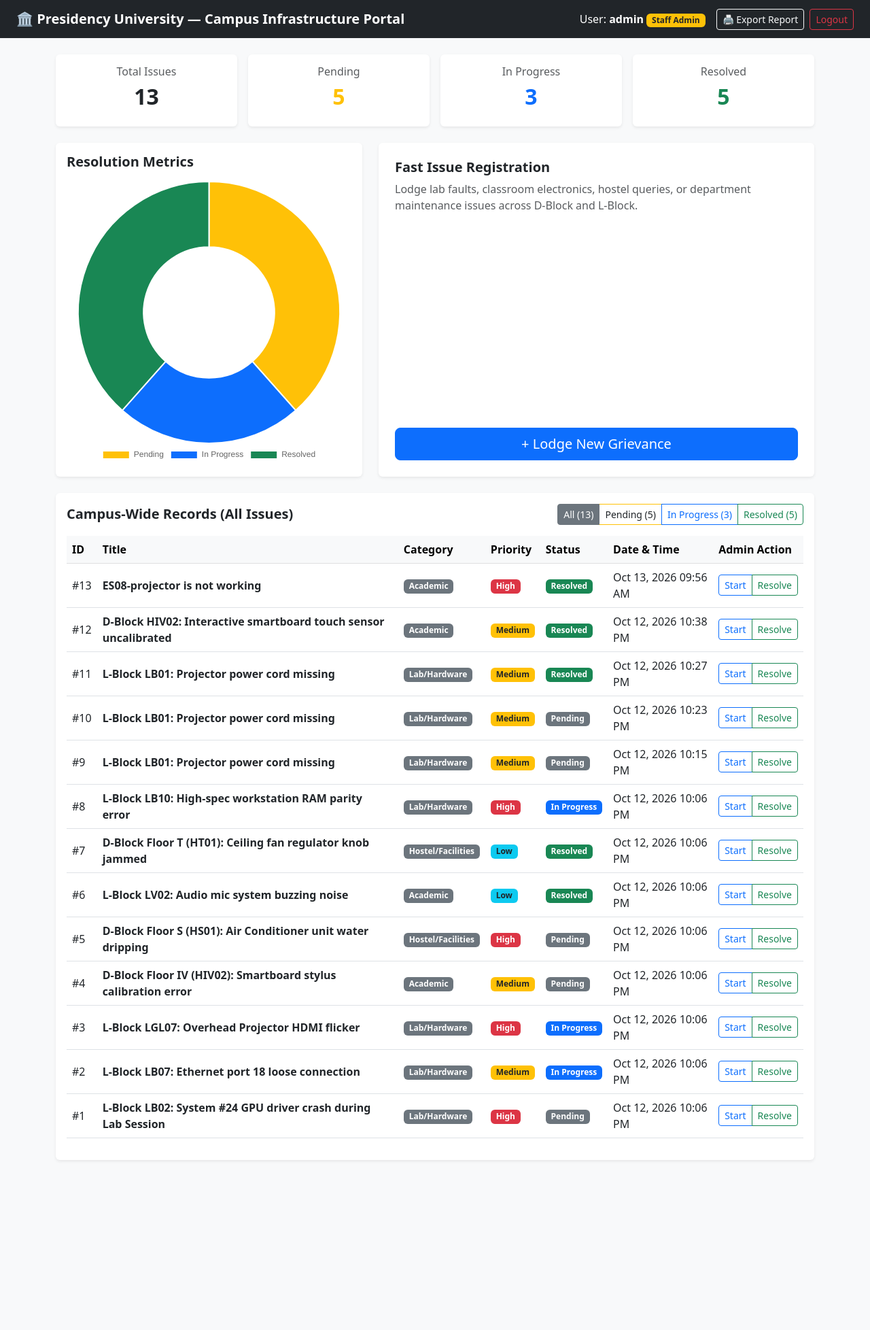
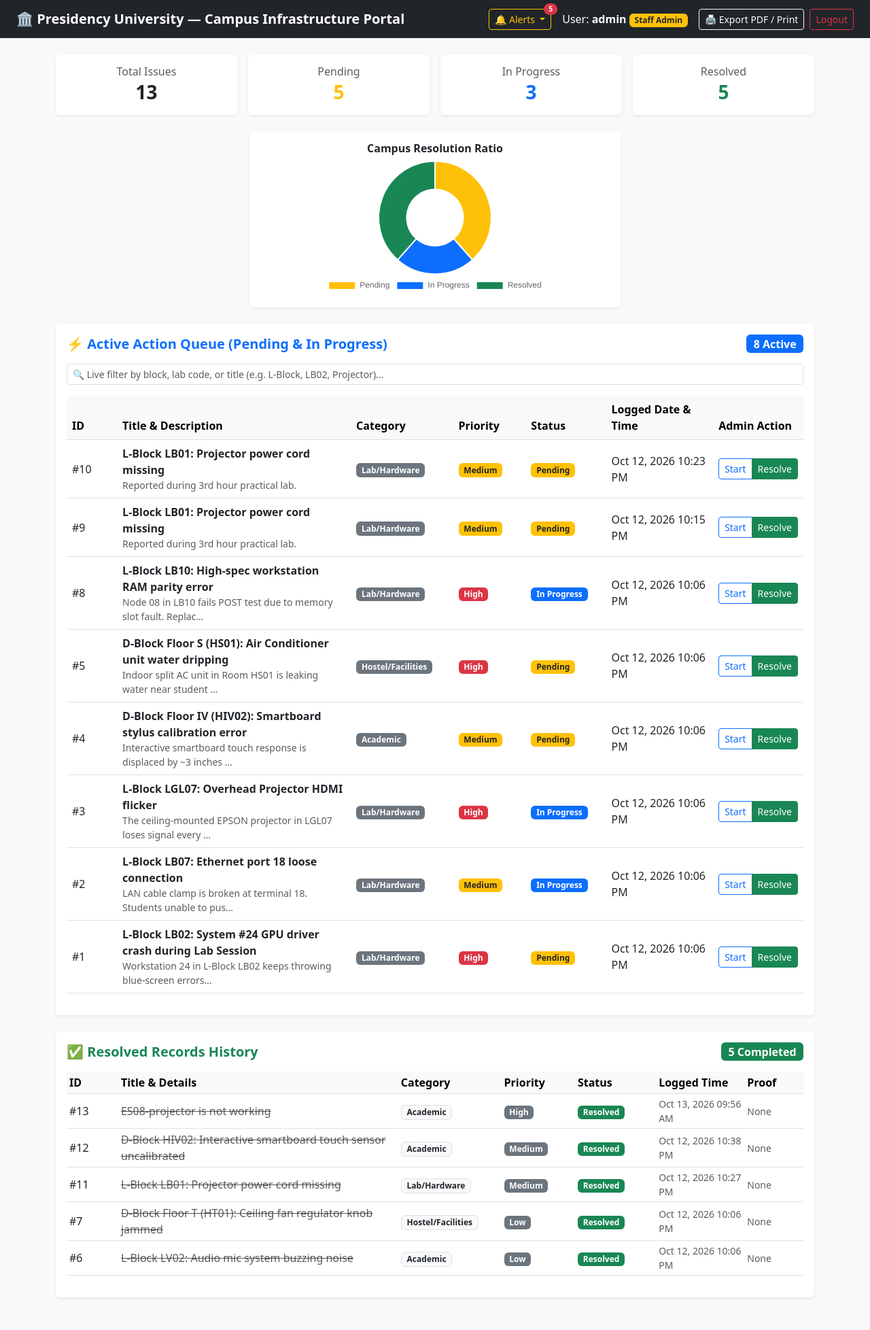
Before and after one commit to shravyasowmya29-bot/FULLSTACK, a Django app: page / in a window 1280 px wide. Shown: the whole page at 68% size. Before the commit the page ends 1707 px from the top, so only its background shows below. Run offline with Django 5.2, Linux system fonts and the light colour scheme; a user stored in the database is signed in; data comes from the database, SQL or seed files in the repository; both versions use the stored data as it was after the commit.

Commit message:
Update campus portal project

```diff
--- a/config/urls.py
+++ b/config/urls.py
@@ -6,4 +6,7 @@ from django.conf.urls.static import static
 urlpatterns = [
     path('admin/', admin.site.urls),
     path('', include('core.urls')),
-] + static(settings.MEDIA_URL, document_root=settings.MEDIA_ROOT)
+]
+
+if settings.DEBUG:
+    urlpatterns += static(settings.MEDIA_URL, document_root=settings.MEDIA_ROOT)
--- a/core/templates/core/dashboard.html
+++ b/core/templates/core/dashboard.html
@@ -4,25 +4,106 @@
   <meta charset="UTF-8">
   <title>Presidency University - Grievance Portal</title>
   <link href="https://cdn.jsdelivr.net/npm/bootstrap@5.3.0/dist/css/bootstrap.min.css" rel="stylesheet">
+  <script src="https://cdn.jsdelivr.net/npm/bootstrap@5.3.0/dist/js/bootstrap.bundle.min.js"></script>
   <script src="https://cdn.jsdelivr.net/npm/chart.js"></script>
   <style>
+    body {
+      background-color: #f8f9fa;
+    }
+
+    @page {
+      size: A4 landscape;
+      margin: 10mm;
+    }
+
     @media print {
+      body {
+        background-color: #ffffff !important;
+        font-size: 10pt;
+        color: #000;
+      }
       .no-print {
         display: none !important;
       }
+      .container {
+        max-width: 100% !important;
+        width: 100% !important;
+        padding: 0 !important;
+        margin: 0 !important;
+      }
       .card {
-        border: 1px solid #ccc !important;
+        border: 1px solid #dee2e6 !important;
         box-shadow: none !important;
+        break-inside: avoid;
+        page-break-inside: avoid;
+      }
+      .table {
+        width: 100% !important;
+        table-layout: fixed;
+      }
+      .table th, .table td {
+        padding: 6px 8px !important;
+        font-size: 9pt !important;
+        vertical-align: middle !important;
+        word-wrap: break-word;
+      }
+      tr {
+        break-inside: avoid;
+        page-break-inside: avoid;
+      }
+      .navbar {
+        padding: 8px 14px !important;
+        margin-bottom: 12px !important;
+        background-color: #212529 !important;
+        -webkit-print-color-adjust: exact;
+        print-color-adjust: exact;
+      }
+      .badge {
+        border: 1px solid #bbb !important;
+        -webkit-print-color-adjust: exact;
+        print-color-adjust: exact;
+      }
+      #chartWrapper {
+        max-width: 250px !important;
+        margin: 0 auto;
       }
     }
   </style>
 </head>
-<body class="bg-light">
+<body>
 
-<!-- Navigation Bar -->
+<!-- Navbar -->
 <nav class="navbar navbar-dark bg-dark px-4 mb-4">
-  <a class="navbar-brand fw-bold" href="{% url 'dashboard' %}">🏛️ Presidency University — Campus Infrastructure Portal</a>
+  <div class="container-fluid px-0 d-flex justify-content-between align-items-center">
+    <a class="navbar-brand fw-bold mb-0" href="{% url 'dashboard' %}">🏛️ Presidency University — Campus Infrastructure Portal</a>
     <div class="d-flex align-items-center">
+
+      {% if request.user.is_staff or request.user.is_superuser %}
+        <!-- Admin Notification Dropdown -->
+        <div class="dropdown me-3 no-print">
+          <button class="btn btn-outline-warning btn-sm dropdown-toggle position-relative" type="button" id="notifDropdown" data-bs-toggle="dropdown" aria-expanded="false">
+            🔔 Alerts
+            {% if pending > 0 %}
+              <span class="position-absolute top-0 start-100 translate-middle badge rounded-pill bg-danger">
+                {{ pending }}
+              </span>
+            {% endif %}
+          </button>
+          <ul class="dropdown-menu dropdown-menu-end shadow" aria-labelledby="notifDropdown" style="min-width: 290px;">
+            <li class="dropdown-header fw-bold">Pending Campus Tickets</li>
+            {% for p in recent_pending %}
+              <li>
+                <a class="dropdown-item small py-2 border-bottom" href="#activeSection">
+                  <span class="badge bg-danger">{{ p.priority }}</span> <strong>#{{ p.id }}</strong> {{ p.title|truncatechars:26 }}
+                </a>
+              </li>
+            {% empty %}
+              <li><span class="dropdown-item text-muted small">No pending tickets right now!</span></li>
+            {% endfor %}
+          </ul>
+        </div>
+      {% endif %}
+
       <span class="text-white me-3">
         User: <strong>{{ request.user.username }}</strong>
         {% if request.user.is_staff or request.user.is_superuser %}
@@ -31,105 +112,114 @@
           <span class="badge bg-info text-dark">Student</span>
         {% endif %}
       </span>
-    <button onclick="window.print()" class="btn btn-sm btn-outline-light me-2 no-print">🖨️ Export Report</button>
+
+      <button onclick="window.print()" class="btn btn-sm btn-outline-light me-2 no-print">🖨️ Export PDF / Print</button>
       <form method="post" action="{% url 'logout' %}" class="d-inline no-print">
         {% csrf_token %}
         <button type="submit" class="btn btn-sm btn-outline-danger">Logout</button>
       </form>
+    </div>
   </div>
 </nav>
 
 <div class="container pb-5">
   <!-- Metrics Counters -->
   <div class="row g-3 mb-4">
-    <div class="col-md-3">
+    <div class="col-3">
       <div class="card p-3 shadow-sm border-0 text-center">
-        <h6 class="text-muted">Total Issues</h6>
-        <h2 class="fw-bold">{{ total }}</h2>
+        <h6 class="text-muted mb-1">Total Issues</h6>
+        <h3 class="fw-bold mb-0">{{ total }}</h3>
       </div>
     </div>
-    <div class="col-md-3">
+    <div class="col-3">
       <div class="card p-3 shadow-sm border-0 text-center">
-        <h6 class="text-muted">Pending</h6>
-        <h2 class="fw-bold text-warning">{{ pending }}</h2>
+        <h6 class="text-muted mb-1">Pending</h6>
+        <h3 class="fw-bold text-warning mb-0">{{ pending }}</h3>
       </div>
     </div>
-    <div class="col-md-3">
+    <div class="col-3">
       <div class="card p-3 shadow-sm border-0 text-center">
-        <h6 class="text-muted">In Progress</h6>
-        <h2 class="fw-bold text-primary">{{ in_progress }}</h2>
+        <h6 class="text-muted mb-1">In Progress</h6>
+        <h3 class="fw-bold text-primary mb-0">{{ in_progress }}</h3>
       </div>
     </div>
-    <div class="col-md-3">
+    <div class="col-3">
       <div class="card p-3 shadow-sm border-0 text-center">
-        <h6 class="text-muted">Resolved</h6>
-        <h2 class="fw-bold text-success">{{ resolved }}</h2>
+        <h6 class="text-muted mb-1">Resolved</h6>
+        <h3 class="fw-bold text-success mb-0">{{ resolved }}</h3>
       </div>
     </div>
   </div>
 
-  <!-- Analytics and Quick Submission -->
+  <!-- Analytics & Registration Area -->
   <div class="row g-4 mb-4">
-    <div class="col-md-5">
-      <div class="card p-3 shadow-sm border-0 h-100">
-        <h5 class="fw-bold mb-3">Resolution Metrics</h5>
-        <canvas id="statusChart" height="200"></canvas>
+    <div class="{% if request.user.is_staff or request.user.is_superuser %}col-md-6 mx-auto{% else %}col-md-5{% endif %}">
+      <div class="card p-3 shadow-sm border-0 h-100 text-center">
+        <h6 class="fw-bold mb-2">Campus Resolution Ratio</h6>
+        <div id="chartWrapper" style="max-height: 200px; display: flex; justify-content: center;">
+          <canvas id="statusChart"></canvas>
         </div>
       </div>
+    </div>
+
+    <!-- Lodging card shown strictly to students -->
+    {% if not request.user.is_staff and not request.user.is_superuser %}
     <div class="col-md-7">
       <div class="card p-4 shadow-sm border-0 h-100 d-flex flex-column justify-content-between">
         <div>
           <h5 class="fw-bold">Fast Issue Registration</h5>
-          <p class="text-muted">Lodge lab faults, classroom electronics, hostel queries, or department maintenance issues across D-Block and L-Block.</p>
+          <p class="text-muted">Lodge lab hardware defects, classroom electronics, hostel queries, or department maintenance issues across D-Block and L-Block.</p>
         </div>
         <a href="{% url 'submit' %}" class="btn btn-primary btn-lg w-100 no-print">+ Lodge New Grievance</a>
       </div>
     </div>
+    {% endif %}
   </div>
 
-  <!-- Issues Data Table with Filter Tabs -->
-  <div class="card p-3 shadow-sm border-0">
+  <!-- Section 1: Active Tickets Queue -->
+  <div class="card p-3 shadow-sm border-0 mb-4" id="activeSection">
     <div class="d-flex flex-wrap justify-content-between align-items-center mb-3 gap-2">
-      <h5 class="fw-bold mb-0">
-        {% if request.user.is_staff or request.user.is_superuser %}
-          Campus-Wide Records (All Issues)
-        {% else %}
-          My Lodged Grievances
-        {% endif %}
-      </h5>
+      <h5 class="fw-bold mb-0 text-primary">⚡ Active Action Queue (Pending & In Progress)</h5>
+      <span class="badge bg-primary fs-6">{{ active_grievances.count }} Active</span>
+    </div>
 
-      <!-- Filter Tabs -->
-      <div class="btn-group btn-group-sm no-print" role="group" id="filterBtnGroup">
-        <button type="button" class="btn btn-outline-secondary active" onclick="filterTable(event, 'all')">All ({{ total }})</button>
-        <button type="button" class="btn btn-outline-warning text-dark" onclick="filterTable(event, 'Pending')">Pending ({{ pending }})</button>
-        <button type="button" class="btn btn-outline-primary" onclick="filterTable(event, 'In Progress')">In Progress ({{ in_progress }})</button>
-        <button type="button" class="btn btn-outline-success" onclick="filterTable(event, 'Resolved')">Resolved ({{ resolved }})</button>
-      </div>
+    <!-- Live Search Filter -->
+    <div class="mb-3 no-print">
+      <input
+        type="text"
+        id="tableSearch"
+        class="form-control form-control-sm"
+        placeholder="🔍 Live filter by block, lab code, or title (e.g. L-Block, LB02, Projector)..."
+        onkeyup="searchActiveTable()"
+      >
     </div>
 
     <div class="table-responsive">
-      <table class="table table-hover align-middle" id="grievanceTable">
+      <table class="table table-hover align-middle" id="activeTable">
         <thead class="table-light">
           <tr>
-            <th>ID</th>
-            <th>Title</th>
-            <th>Category</th>
-            <th>Priority</th>
-            <th>Status</th>
-            <th>Date & Time</th>
+            <th style="width: 7%;">ID</th>
+            <th style="width: 33%;">Title & Description</th>
+            <th style="width: 14%;">Category</th>
+            <th style="width: 10%;">Priority</th>
+            <th style="width: 11%;">Status</th>
+            <th style="width: 15%;">Logged Date & Time</th>
             {% if request.user.is_staff or request.user.is_superuser %}
-            <th class="no-print">Admin Action</th>
+              <th style="width: 10%;" class="no-print">Admin Action</th>
             {% endif %}
           </tr>
         </thead>
         <tbody>
-          {% for g in grievances %}
-          <tr data-status="{{ g.status }}">
+          {% for g in active_grievances %}
+          <tr>
             <td>#{{ g.id }}</td>
             <td class="fw-semibold">
               {{ g.title }}
+              {% if g.description %}
+                <div class="small text-muted fw-normal">{{ g.description|truncatechars:65 }}</div>
+              {% endif %}
               {% if g.attachment %}
-                <a href="{{ g.attachment.url }}" target="_blank" class="badge bg-light text-primary border text-decoration-none ms-1">📷 Attachment</a>
+                <a href="{{ g.attachment.url }}" target="_blank" class="badge bg-light text-primary border text-decoration-none mt-1 d-inline-block">📷 View Photo</a>
               {% endif %}
             </td>
             <td><span class="badge bg-secondary">{{ g.category }}</span></td>
@@ -139,7 +229,7 @@
               </span>
             </td>
             <td>
-              <span class="badge {% if g.status == 'Resolved' %}bg-success{% elif g.status == 'In Progress' %}bg-primary{% else %}bg-secondary{% endif %}">
+              <span class="badge {% if g.status == 'In Progress' %}bg-primary{% else %}bg-warning text-dark{% endif %}">
                 {{ g.status }}
               </span>
             </td>
@@ -148,14 +238,63 @@
             <td class="no-print">
               <div class="btn-group btn-group-sm">
                 <a href="{% url 'update_status' g.id 'In Progress' %}" class="btn btn-outline-primary">Start</a>
-                <a href="{% url 'update_status' g.id 'Resolved' %}" class="btn btn-outline-success">Resolve</a>
+                <a href="{% url 'update_status' g.id 'Resolved' %}" class="btn btn-success text-white">Resolve</a>
               </div>
             </td>
             {% endif %}
           </tr>
           {% empty %}
           <tr>
-            <td colspan="7" class="text-center text-muted py-4">No issues filed yet.</td>
+            <td colspan="{% if request.user.is_staff or request.user.is_superuser %}7{% else %}6{% endif %}" class="text-center text-muted py-4">No active grievances pending resolution.</td>
+          </tr>
+          {% endfor %}
+        </tbody>
+      </table>
+    </div>
+  </div>
+
+  <!-- Section 2: Dedicated Resolved Records Archive -->
+  <div class="card p-3 shadow-sm border-0">
+    <div class="d-flex justify-content-between align-items-center mb-3">
+      <h5 class="fw-bold mb-0 text-success">✅ Resolved Records History</h5>
+      <span class="badge bg-success fs-6">{{ resolved }} Completed</span>
+    </div>
+
+    <div class="table-responsive">
+      <table class="table table-hover align-middle table-sm" id="resolvedTable">
+        <thead class="table-light">
+          <tr>
+            <th style="width: 7%;">ID</th>
+            <th style="width: 38%;">Title & Details</th>
+            <th style="width: 14%;">Category</th>
+            <th style="width: 10%;">Priority</th>
+            <th style="width: 11%;">Status</th>
+            <th style="width: 12%;">Logged Time</th>
+            <th style="width: 8%;">Proof</th>
+          </tr>
+        </thead>
+        <tbody>
+          {% for g in resolved_grievances %}
+          <tr>
+            <td>#{{ g.id }}</td>
+            <td>
+              <span class="text-muted text-decoration-line-through">{{ g.title }}</span>
+            </td>
+            <td><span class="badge bg-light text-dark border">{{ g.category }}</span></td>
+            <td><span class="badge bg-secondary">{{ g.priority }}</span></td>
+            <td><span class="badge bg-success">Resolved</span></td>
+            <td class="small text-muted">{{ g.created_at|date:"M d, Y h:i A" }}</td>
+            <td>
+              {% if g.attachment %}
+                <a href="{{ g.attachment.url }}" target="_blank" class="badge bg-light text-success border text-decoration-none">📷 Proof</a>
+              {% else %}
+                <span class="text-muted small">None</span>
+              {% endif %}
+            </td>
+          </tr>
+          {% empty %}
+          <tr>
+            <td colspan="7" class="text-center text-muted py-4">No resolved records in the archive yet.</td>
           </tr>
           {% endfor %}
         </tbody>
@@ -164,9 +303,8 @@
   </div>
 </div>
 
-<!-- Interactive Chart & Table Filter Scripts -->
 <script>
-  // Doughnut Chart Initialization
+  // Doughnut Chart Setup
   const ctx = document.getElementById('statusChart').getContext('2d');
   new Chart(ctx, {
     type: 'doughnut',
@@ -179,26 +317,20 @@
     },
     options: {
       responsive: true,
+      maintainAspectRatio: false,
       plugins: {
         legend: { position: 'bottom' }
       }
     }
   });
 
-  // Client-side Table Filter Function
-  function filterTable(event, status) {
-    const rows = document.querySelectorAll('#grievanceTable tbody tr[data-status]');
-    const buttons = document.querySelectorAll('#filterBtnGroup button');
-
-    buttons.forEach(btn => btn.classList.remove('active'));
-    event.currentTarget.classList.add('active');
-
+  // Client-side Instant Search
+  function searchActiveTable() {
+    const query = document.getElementById('tableSearch').value.toLowerCase();
+    const rows = document.querySelectorAll('#activeTable tbody tr');
     rows.forEach(row => {
-      if (status === 'all' || row.getAttribute('data-status') === status) {
-        row.style.display = '';
-      } else {
-        row.style.display = 'none';
-      }
+      const text = row.innerText.toLowerCase();
+      row.style.display = text.includes(query) ? '' : 'none';
     });
   }
 </script>
--- a/core/views.py
+++ b/core/views.py
@@ -17,23 +17,33 @@ def register(request):
 
 @login_required
 def dashboard(request):
-    # Admins/Staff see all issues; regular students only see their own lodged tickets
+    # Role-Based Base Query
     if request.user.is_staff or request.user.is_superuser:
-        grievances = Grievance.objects.all().order_by('-created_at')
+        base_qs = Grievance.objects.all().order_by('-created_at')
     else:
-        grievances = Grievance.objects.filter(student=request.user).order_by('-created_at')
+        base_qs = Grievance.objects.filter(student=request.user).order_by('-created_at')
+
+    # Separate Active Queue from Resolved Archive
+    active_grievances = base_qs.exclude(status='Resolved')
+    resolved_grievances = base_qs.filter(status='Resolved')
 
     context = {
-        'grievances': grievances,
-        'total': grievances.count(),
-        'pending': grievances.filter(status='Pending').count(),
-        'in_progress': grievances.filter(status='In Progress').count(),
-        'resolved': grievances.filter(status='Resolved').count(),
+        'active_grievances': active_grievances,
+        'resolved_grievances': resolved_grievances,
+        'total': base_qs.count(),
+        'pending': base_qs.filter(status='Pending').count(),
+        'in_progress': base_qs.filter(status='In Progress').count(),
+        'resolved': resolved_grievances.count(),
+        'recent_pending': base_qs.filter(status='Pending')[:5],
     }
     return render(request, 'core/dashboard.html', context)
 
 @login_required
 def submit_grievance(request):
+    # Admin cannot lodge issues - redirect to dashboard if admin tries to access
+    if request.user.is_staff or request.user.is_superuser:
+        return redirect('dashboard')
+
     if request.method == 'POST':
         title = request.POST.get('title')
         category = request.POST.get('category')
```
Also changed, not shown: core/templates/core/submit.html (+12 -5 lines), db.sqlite3. Lines whose indentation alone changed are shown as unchanged.
